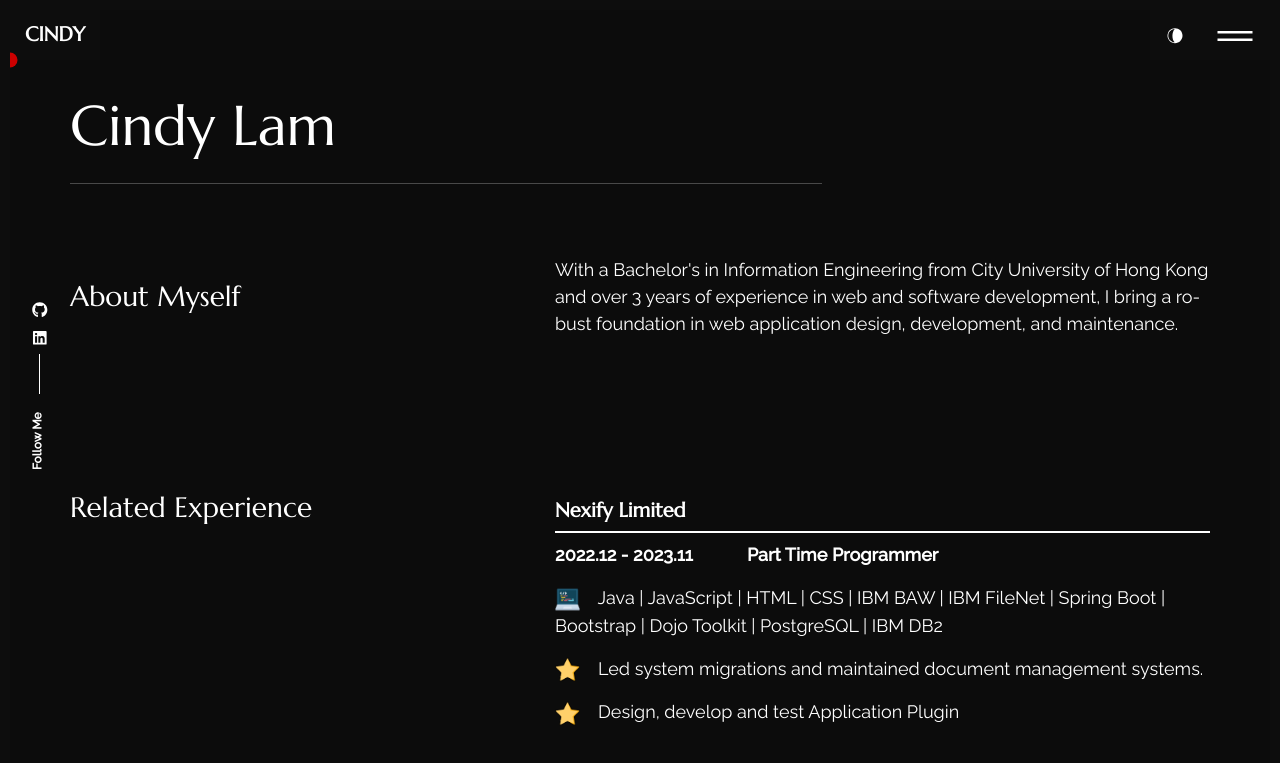
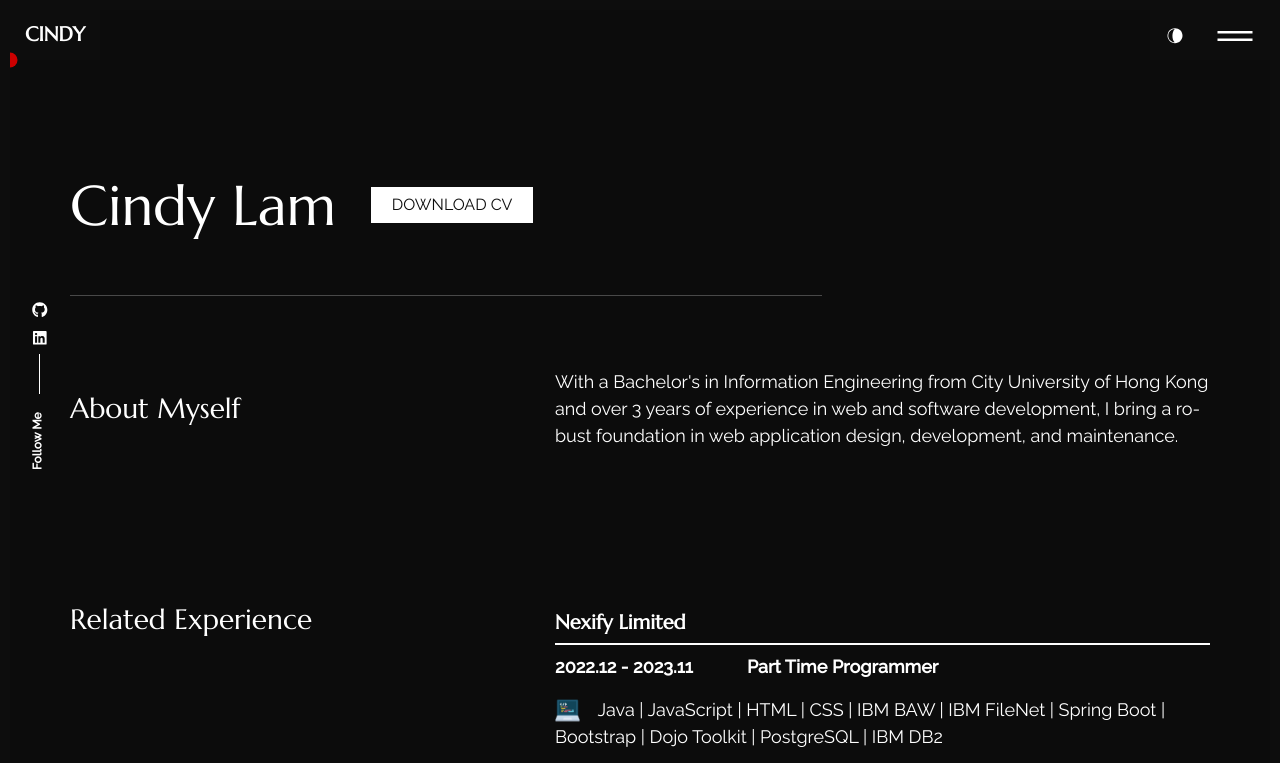
Before and after one commit to yan517/personal_website, a React app: page /about in a window 1280 px wide. Shown: the top 763 px of the page. Built offline with nearby package versions, Linux system fonts and the light colour scheme; some packages are replaced by stand-ins of ours.

Commit message:
add cv button in about page

```diff
--- a/src/content_option.js
+++ b/src/content_option.js
@@ -198,10 +198,10 @@ const dataproject = [{
         title:"Personal Website",
         img: img8,
         description: "Stay tuned for my latest updates on career and personal projects",
-        demosource:"",
+        demosource:"https://yan517.github.io/personal_website",
         stack:"[React,JavaScript]",
         isAvailable: false,
-        link: "",
+        link: "https://github.com/yan517/personal_website",
     },
 ];
 
--- a/src/pages/about/index.js
+++ b/src/pages/about/index.js
@@ -1,7 +1,7 @@
 import React from "react";
 import "./style.css";
 import { Helmet, HelmetProvider } from "react-helmet-async";
-import { Container, Row, Col } from "react-bootstrap";
+import { Container, Row, Col, Button } from "react-bootstrap";
 import {
   dataabout,
   meta,
@@ -14,6 +14,7 @@ import placeholder from "../../assets/images/placeholder.png"
 import calendar from "../../assets/images/calendar.png"
 import fav from "../../assets/images/favourite.png"
 import lang from "../../assets/images/programming.png"
+import pdf from "../../assets/files/CV.pdf"
 
 export const About = () => {
   return (
@@ -22,11 +23,27 @@ export const About = () => {
         <Helmet>
           <meta charSet="utf-8" />
           <title> About | {meta.title}</title>
+
           <meta name="description" content={meta.description} />
         </Helmet>
         <Row className="mb-5 mt-3 pt-md-3">
+
+        </Row>
+        <Row className="mb-5 mt-3 pt-md-3">
           <Col lg="8">
-            <h1 className="display-4 mb-4">Cindy Lam</h1>
+            <div className="title_cv">
+              <div><h1 className="display-4 mb-4">Cindy Lam </h1></div>
+                  <div className="intro_btn-action pb-5">
+                  <a href={pdf} download>
+                      <div id="button_p" className="ac_btn btn cv_button">
+                        DOWNLOAD CV
+                        <div className="ring one"></div>
+                        <div className="ring two"></div>
+                        <div className="ring three"></div>
+                      </div>
+                  </a>
+                  </div>
+            </div>
             <hr className="t_border my-4 ml-0 text-left" />
           </Col>
         </Row>
--- a/src/pages/about/style.css
+++ b/src/pages/about/style.css
@@ -70,6 +70,14 @@
     padding-bottom: 4px;
 }
 
+.title_cv{
+    display: grid;
+    grid-template-columns: 40% 60%;
+}
+.cv_button{
+    margin-top: 15px;
+}
+
 
 /*! CSS Used keyframes */
 
```
Also changed, not shown: 2 other files.
